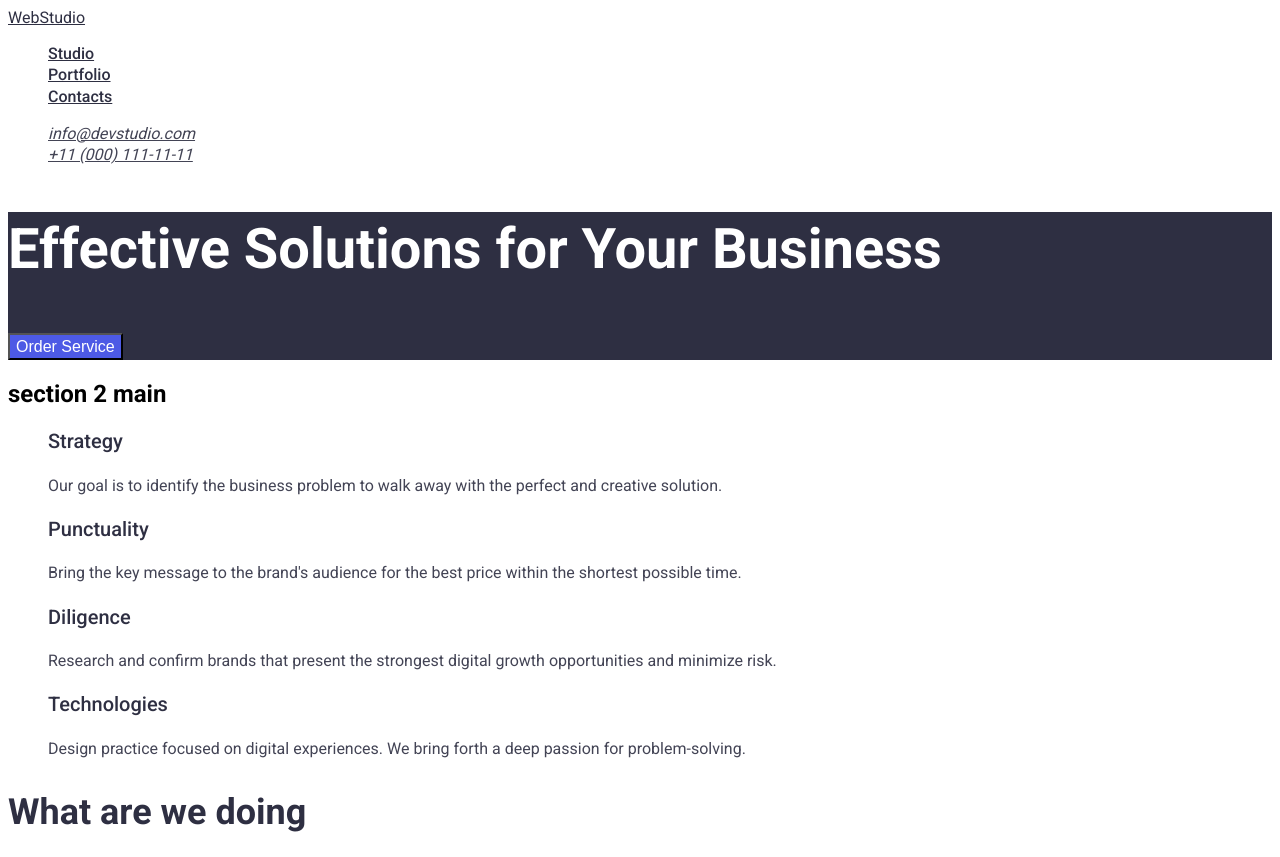
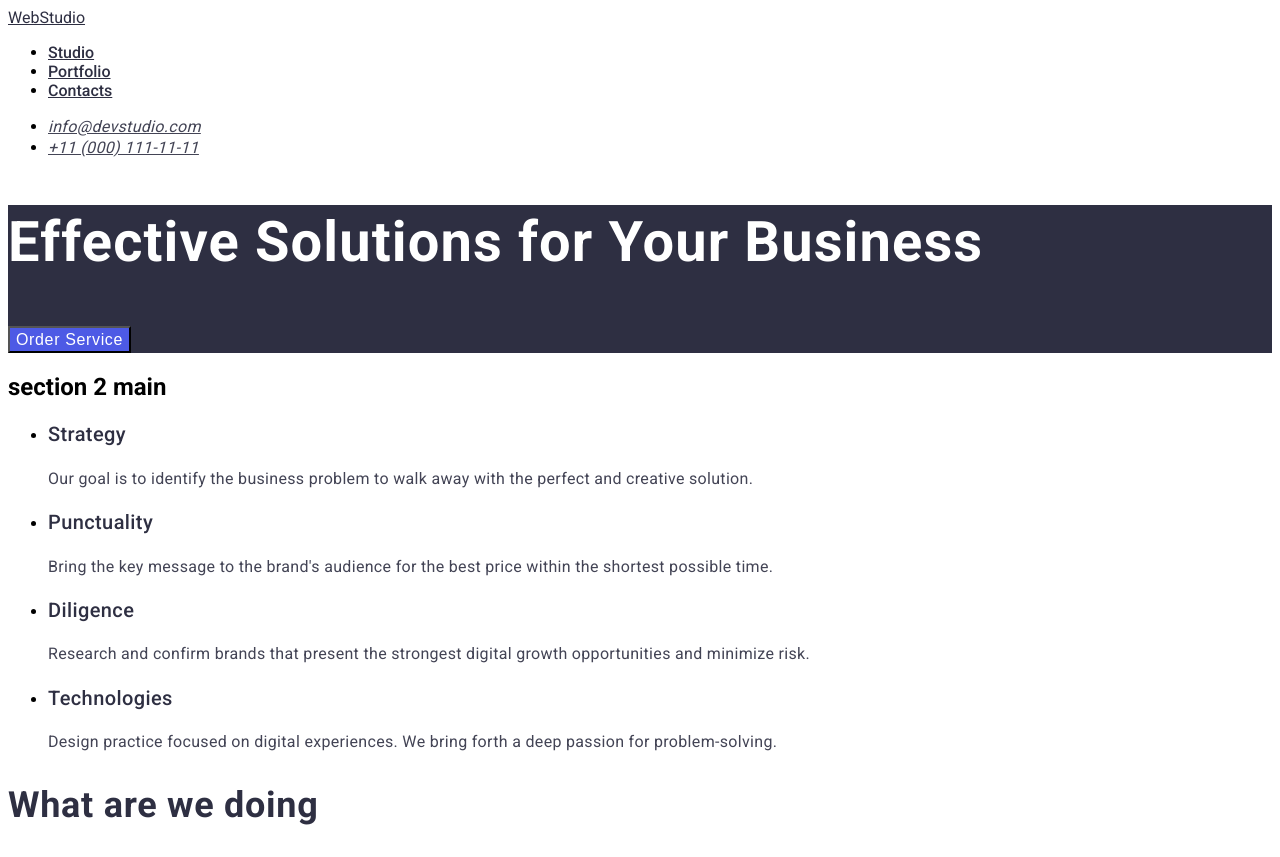
Before and after one commit to JurekZela/goit-markup-hw-02, a plain HTML site: page index.html in a window 1280 px wide. Shown: the top 857 px of the page. Drawn offline with Linux system fonts and the light colour scheme.

Commit message:
letter-spacing

```diff
--- a/css/styles.css
+++ b/css/styles.css
@@ -1,7 +1,12 @@
 :root{--primary-header: #FFFFFF;
 --primary-footer: #2E2F42;
---hover-focus:#4D5AE5;
-}
+--hover-focus:#4D5AE5;}
+
+ /** szrift **/
+ font-family: 'Raleway',
+ sans-serif;
+ font-family: 'Roboto',
+ sans-serif;
 
 ul {list-style: none;}
 linearGradient {color-scheme: white;}
@@ -17,13 +22,13 @@ header{background-color: var(--primary-header); }
 .link-header:hover, .link-header:focus{color: var(--hover-focus);}
 .link-header{font-weight: 500;
     font-size: 16px;
-    line-height: 1.33;}
+    line-height: 1.33 letter-spacing: 0.02em;}
 
 .site-contact a{color: #434455;}
 .site-contact a:hover, .site-contact a:focus{color: var(--hover-focus);}
 .site-contact{font-weight: 400;
     font-size: 16px;
-    line-height: 1.33;}
+    line-height: 1.33; letter-spacing: 0.02em;}
 
 
     /*hero index.html*/
@@ -33,7 +38,7 @@ header{background-color: var(--primary-header); }
          .hero-btn:hover,.hero-btn:focus {color: var(--hover-focus);}
          .hero-btn{font-weight: 500;
             font-size: 16px;
-            line-height: 1.33;}
+            line-height: 1.33; letter-spacing: 0.04em;}
            /* .hero-btn{position: absolute;
                 width: 169px;
                 height: 56px;
@@ -43,28 +48,28 @@ header{background-color: var(--primary-header); }
          .hero-text{color: #FFFFFF;}
          .hero-text{font-weight: 700;
             font-size: 56px;
-            line-height: 1.33;}
+            line-height: 1.33; letter-spacing: 0.02em;}
 
             /*title index.html*/
             .title{font-weight: 500;
                 font-size: 20px;
-                line-height: 1.33;}
+                line-height: 1.33; letter-spacing: 0.02em;}
                 .title{color: #2E2F42;}
 
                 .title-text{font-weight: 400;
                     font-size: 16px;
-                    line-height: 1.33;}
+                    line-height: 1.33; letter-spacing: 0.02em;}
                     .title-text{color: #434455;}
 
                     .title-profesional{font-weight: 400;
                         font-size: 16px;
-                        line-height: 1.33}
+                        line-height: 1.33 letter-spacing: 0.02em;}
                         .title-profesional{color: #434455;}
 
                         .main-page{color: #2E2F42;}
                         .main-page{font-weight: 700;
                             font-size: 36px;
-                            line-height: 1.33;}
+                            line-height: 1.33; letter-spacing: 0.02em;}
 
                         /*title portfol1.33
                         .title-bonus{font-weight: 400;
@@ -79,18 +84,22 @@ header{background-color: var(--primary-header); }
 .label-btn:hover,  .label-btn:focus{color: var(--hover-focus);}
 .label-btn{font-weight: 500;
     font-size: 16px;
-    line-height: 1.33;}
+    line-height: 1.33; letter-spacing: 0.04em;}
 .link-btn:hover, .link-btn:focus{color: var(--hover-focus);}
 .link-btn {color: #4D5AE5; background-color: #E7E9FC;}
 .link-btn{font-weight: 500;
     font-size: 16px;
-    line-height: 1.33;}
+    line-height: 1.33; letter-spacing: 0.04em;}
 
 /*footer*/
 footer {background-color: var(--primary-footer);}
  .logo-footer{color: #F4F4FD;}
  .logo-footer:hover, .logo-footer:focus{color: var(--hover-focus);}
  .post-footer{color: #E7E9FC;}
+ .post-footer{font-weight: 400;
+    font-size: 16px;
+    line-height: 24px;
+    letter-spacing: 0.02em;}
 
 
 
```
